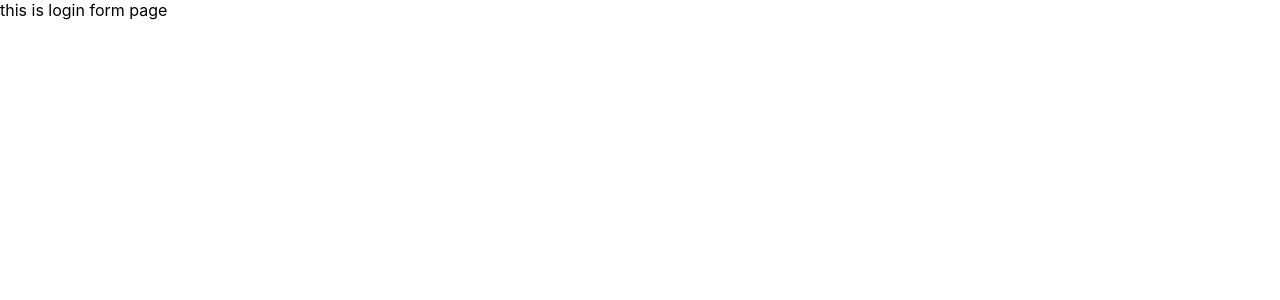
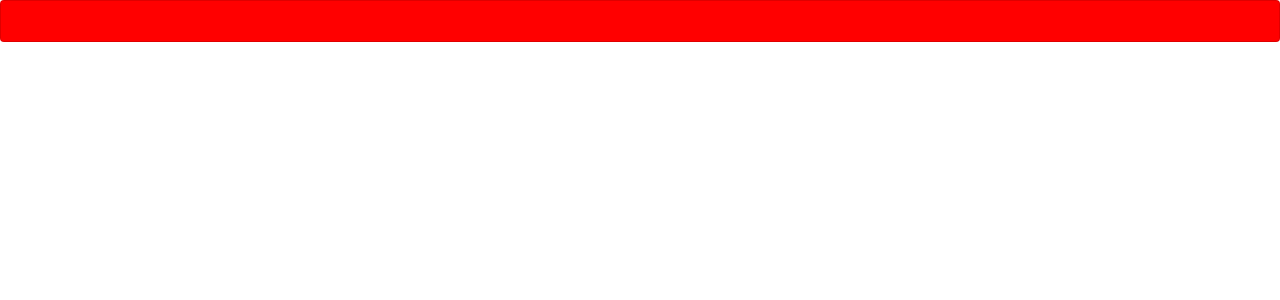
Before and after one commit to Mohammad-Alismael/cs476-project-frontend1.0.0, a React (Create React App) app: page /login in a window 1280 px wide. Shown: the top 300 px of the page. Built offline with nearby package versions, Linux system fonts and the light colour scheme.

Commit message:
adding css file

```diff
--- a/package.json
+++ b/package.json
@@ -10,6 +10,7 @@
     "react-dom": "^17.0.1",
     "react-router-dom": "^5.2.0",
     "react-scripts": "4.0.3",
+    "reactstrap": "^8.9.0",
     "web-vitals": "^1.1.1"
   },
   "scripts": {
--- a/src/App.js
+++ b/src/App.js
@@ -16,8 +16,8 @@ function App() {
                   <Route exact path="/register" component={RegisterForm} />
                   <Route exact path="/profile-settings" component={ProfileSettings}/>
                   <Route exact path="/log-out">
-                      <Redirect to="/login"/>
-                  </Route>
+                  <Redirect to="/login"/>
+              </Route>
               </Switch>
           </div>
       </Router>
--- a/src/Pages/LoginForm.js
+++ b/src/Pages/LoginForm.js
@@ -1,10 +1,16 @@
 import React, {Component} from 'react';
-
+import {Card,CardBody} from 'reactstrap';
+import 'bootstrap/dist/css/bootstrap.min.css';
+import './css/LandingPage.css'
 class LoginForm extends Component {
     render() {
         return (
             <div>
-                this is login form page
+                <Card className="myCard">
+                    <CardBody>
+
+                    </CardBody>
+                </Card>
             </div>
         );
     }
--- /dev/null
+++ b/src/Pages/css/LandingPage.css
@@ -0,0 +1,3 @@
+.myCard{
+    background: red;
+}
```
Also changed, not shown: 1 other file (tests, documents, lock files or other folders).
